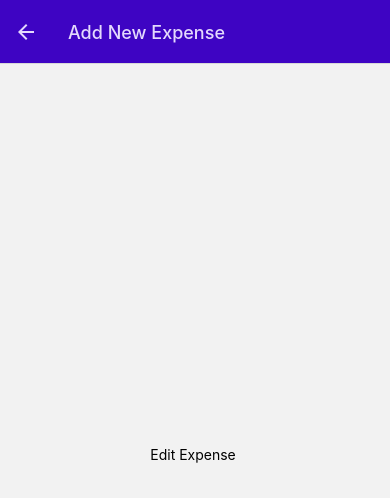
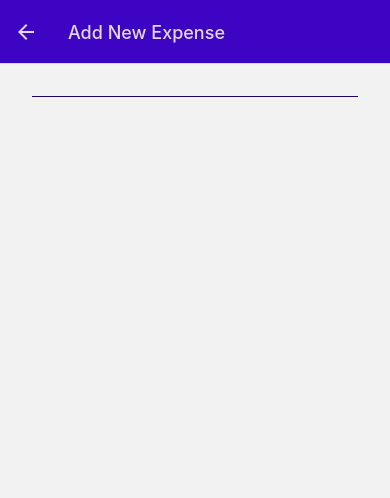
Before and after one commit to jvanleersum/React-Native-Demo-Expense-Tracker-App, a React Native app: screen /ManageExpense in a window 390 px wide. Shown: the top 498 px of the page. Built offline with nearby package versions, Linux system fonts and the light colour scheme.

Commit message:
Added delete button when editing

```diff
--- a/screens/ManageExpense.js
+++ b/screens/ManageExpense.js
@@ -1,5 +1,7 @@
 import { useLayoutEffect } from "react";
 import { View, Text, StyleSheet } from "react-native";
+import IconButton from "../components/UI/IconButton";
+import Colors from "../constants/colors";
 
 const ManageExpense = ({ route, navigation }) => {
   const expenseId = route.params?.expenseId;
@@ -11,9 +13,14 @@ const ManageExpense = ({ route, navigation }) => {
     });
   }, [navigation, isEditing]);
 
+  const deleteExpenseHandler = () => {}
+
   return (
     <View style={styles.container}>
-      <Text>Edit Expense {expenseId}</Text>
+      <View style={styles.deleteContainer}>
+
+      {isEditing && <IconButton icon="trash" size={36} color={Colors.error500} onPress={deleteExpenseHandler}/>}
+      </View>
     </View>
   );
 };
@@ -23,7 +30,13 @@ export default ManageExpense;
 const styles = StyleSheet.create({
   container: {
     flex: 1,
-    alignItems: "center",
-    justifyContent: "center",
+    margin: 16
   },
+  deleteContainer: {
+    margin: 16,
+    padding: 8,
+    alignItems: 'center',
+    borderTopWidth: 1,
+    borderTopColor: Colors.primary800
+  }
 });
```
